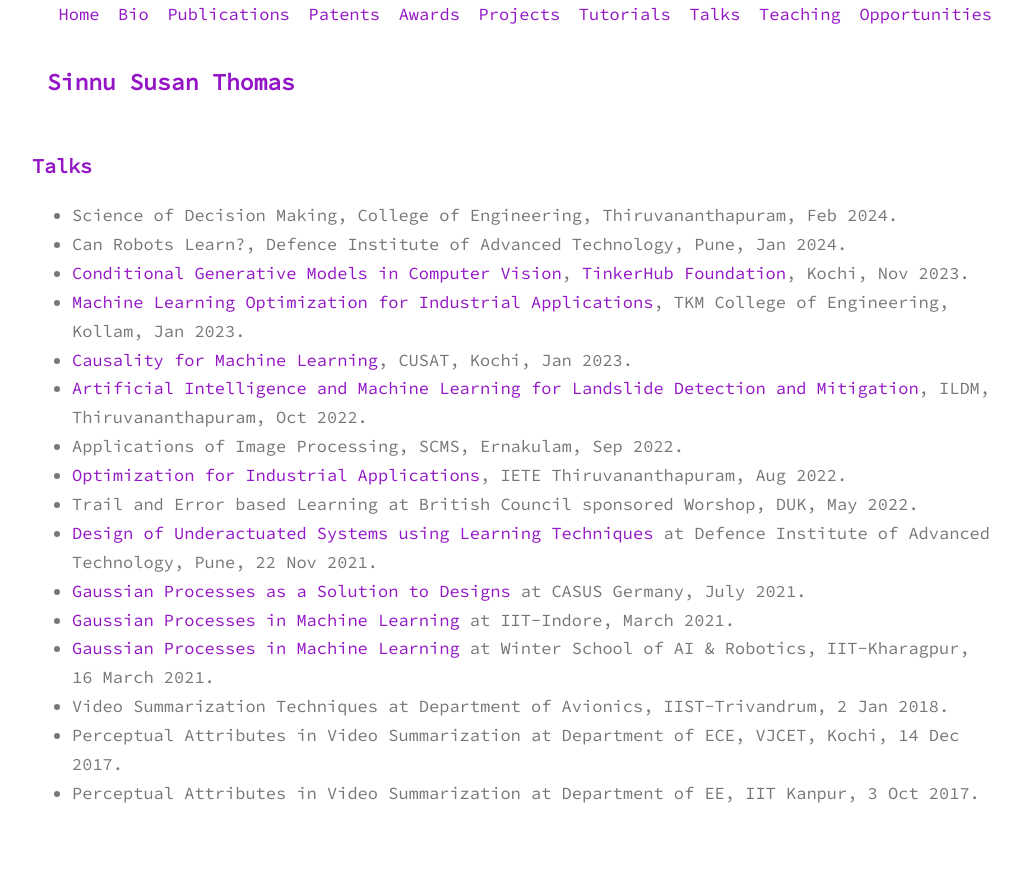
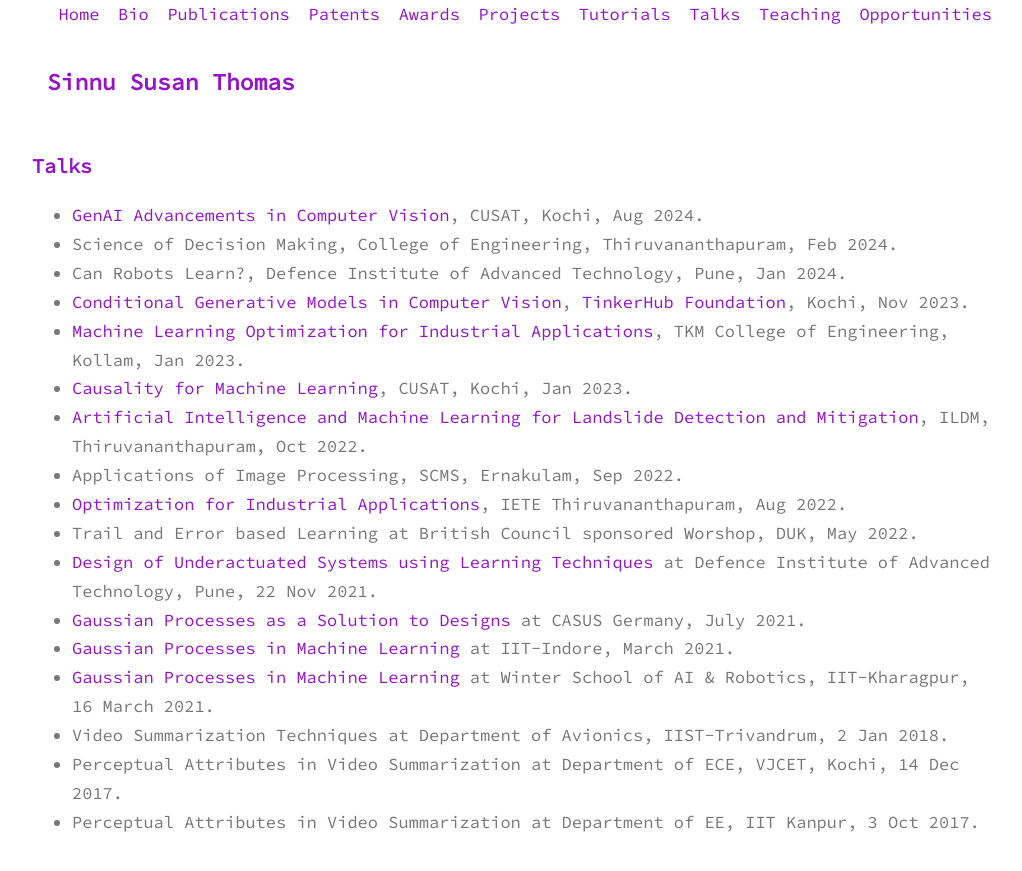
Before and after one commit to sinnuthomas/sinnuthomas.github.io, a Jekyll site: the page built from talks.md, in a window 1280 px wide. Shown: the top 871 px of the page, without its empty margins (128-1150 px from the left). Built offline with Jekyll 4.4.1, drawn with Linux system fonts in a browser that asks for light colours.

Commit message:
Update talks.md

```diff
--- a/talks.md
+++ b/talks.md
@@ -3,6 +3,7 @@ layout: page
 title: Talks
 permalink: /talks/
 ---
+  * [GenAI Advancements in Computer Vision](https://cs.cusat.ac.in/assets/pdf-files/Brochure%20for%20GEN%20AI%20WORKSHOP.pdf), CUSAT, Kochi, Aug 2024.
   * Science of Decision Making, College of Engineering, Thiruvananthapuram, Feb 2024.
   * Can Robots Learn?, Defence Institute of Advanced Technology, Pune, Jan 2024.
   * [Conditional Generative Models in Computer Vision](https://www.youtube.com/watch?v=P5IlsOegvSU&t=33s), [TinkerHub Foundation](https://www.tinkerhub.org/gen-ai-conference), Kochi, Nov 2023.
```
